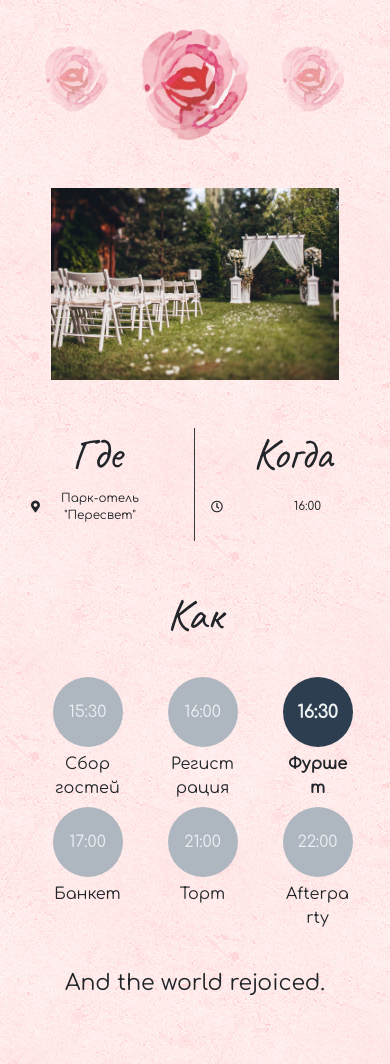
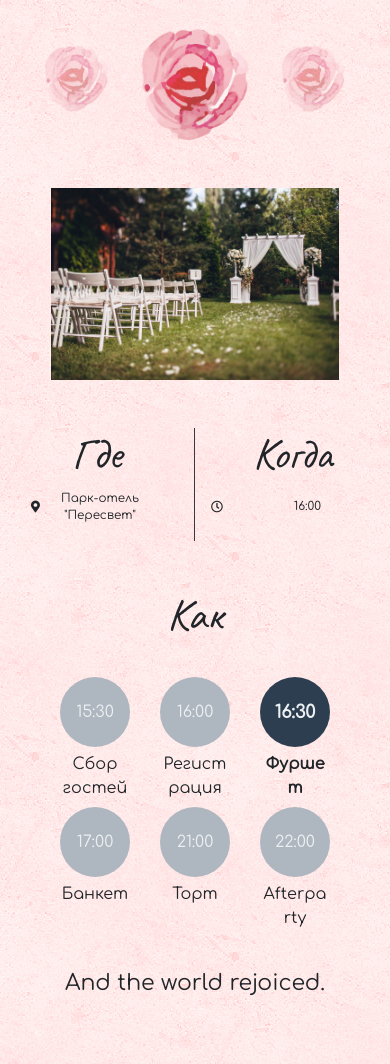
Before and after one commit to Taguaje/wedding, a Django app: page / in a window 390 px wide. Shown: the part 4924-5988 px from the top of the page. Run offline with Django 3.2, Linux system fonts and the light colour scheme; some libraries are stand-ins or nearby versions; some web fonts are replaced.

Commit message:
timeline how

```diff
--- a/invitation/static/invitation/css/program-timeline.css
+++ b/invitation/static/invitation/css/program-timeline.css
@@ -223,7 +223,7 @@ input[data-description="2000"]:checked ~ #timeline-descriptions-wrapper p[data-d
         border-radius: 50%;
         z-index: 0;
         left: 0;
-        margin-left: -70px !important;
+        margin-left: -85px !important;
         background-color: #AEB6BF;
     }
     .dot-info span.year {
```
